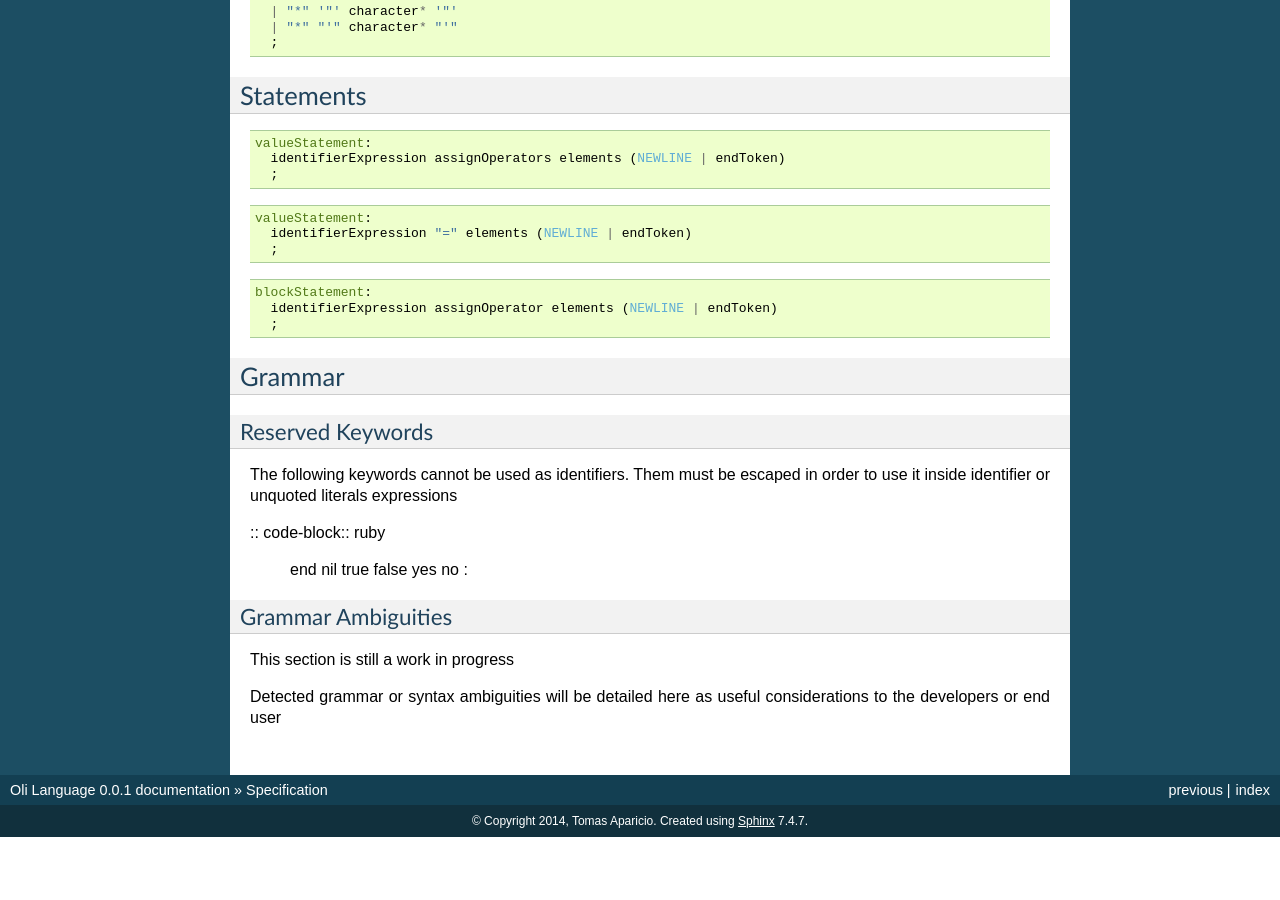
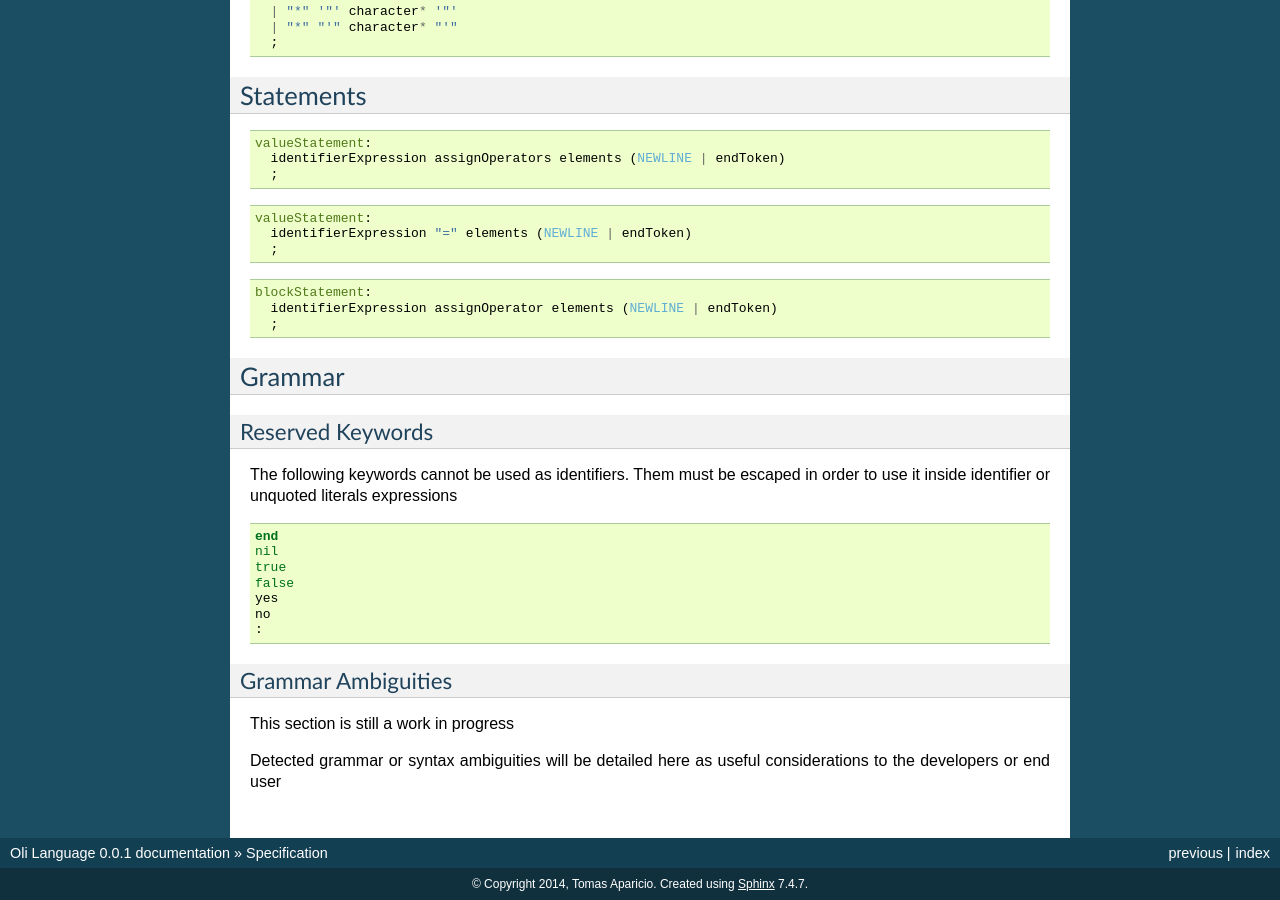
Before and after one commit to oli-lang/oli, a Sphinx documentation site: the page built from docs/source/specification.rst, in a window 1280 px wide and 900 px high, scrolled down 7749 px. Built offline with Sphinx 7.4.7, drawn with Linux system fonts in a browser that asks for light colours; formulas are drawn with MathJax 3; before the commit the page ends 8586 px from its top, so only the background shows below that.

Commit message:
chore: update statements

```diff
--- a/docs/source/specification.rst
+++ b/docs/source/specification.rst
@@ -542,7 +542,7 @@ Reserved Keywords
 The following keywords cannot be used as identifiers.
 Them must be escaped in order to use it inside identifier or unquoted literals expressions
 
-:: code-block:: ruby
+.. code-block:: ruby
 
     end
     nil
```
